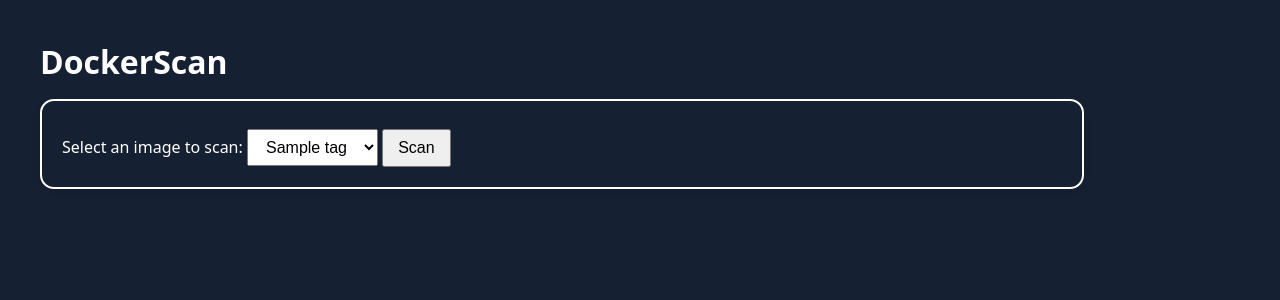
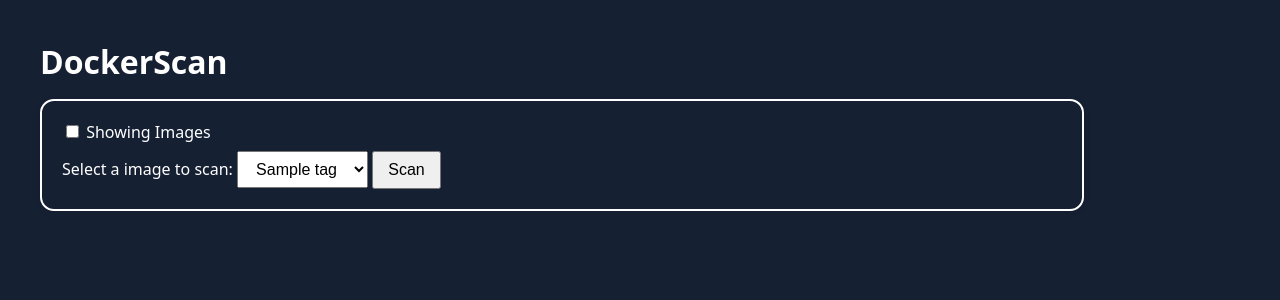
Before and after one commit to eBarazi/dockerscan, a Flask app: template dockerscan/templates/index.html in a window 1280 px wide. Shown: the top 300 px of the page. Run offline with Flask 3, Linux system fonts and the light colour scheme; the template is opened without the code that fills it: most values are stand-ins (such as "Sample title", 1, 10 or a date in 2020).

Commit message:
Update index.html

```diff
--- a/dockerscan/templates/index.html
+++ b/dockerscan/templates/index.html
@@ -7,15 +7,32 @@
   <link rel="stylesheet" href="/static/style.css">
 </head>
 <body>
-  <h1> DockerScan </h1>
+  <h1>DockerScan</h1>
 
   <div class="container">
+    <!-- Toggle Switch -->
+    <div class="switch-row">
+      <label class="switch">
+        <input type="checkbox" id="modeToggle" onchange="toggleMode()" {{ 'checked' if mode == 'containers' else '' }}>
+        <span class="slider"></span>
+      </label>
+      <span id="modeLabel">{{ 'Showing Containers' if mode == 'containers' else 'Showing Images' }}</span>
+    </div>
+
     <form id="scanForm">
-      <label for="image">Select an image to scan:</label>
+      <label for="image">
+        Select a {{ 'container' if mode == 'containers' else 'image' }} to scan:
+      </label>
       <select id="image" name="image">
-        {% for img in images %}
-          <option value="{{ img.tags[0] }}">{{ img.tags[0] }}</option>
-        {% endfor %}
+        {% if mode == 'containers' %}
+          {% for c in items %}
+            <option value="{{ c.image }}">{{ c.name }} — {{ c.status }}</option>
+          {% endfor %}
+        {% else %}
+          {% for img in items %}
+            <option value="{{ img.tags[0] }}">{{ img.tags[0] }}</option>
+          {% endfor %}
+        {% endif %}
       </select>
       <button type="submit">Scan</button>
     </form>
@@ -29,6 +46,12 @@
   </div>
 
 <script>
+  function toggleMode() {
+    const checked = document.getElementById("modeToggle").checked;
+    const newMode = checked ? "containers" : "images";
+    window.location.href = `/?mode=${newMode}`;
+  }
+
   const form = document.getElementById('scanForm');
   const resultsDiv = document.getElementById('results');
   const summaryEl = document.getElementById('summary');
@@ -70,7 +93,6 @@
         <div>Total vulnerabilities: ${total}</div>
       `;
 
-      // Build readable summaries
       const vulns = [];
       data.raw.Results?.forEach(res => {
         res.Vulnerabilities?.forEach(v => {
```
